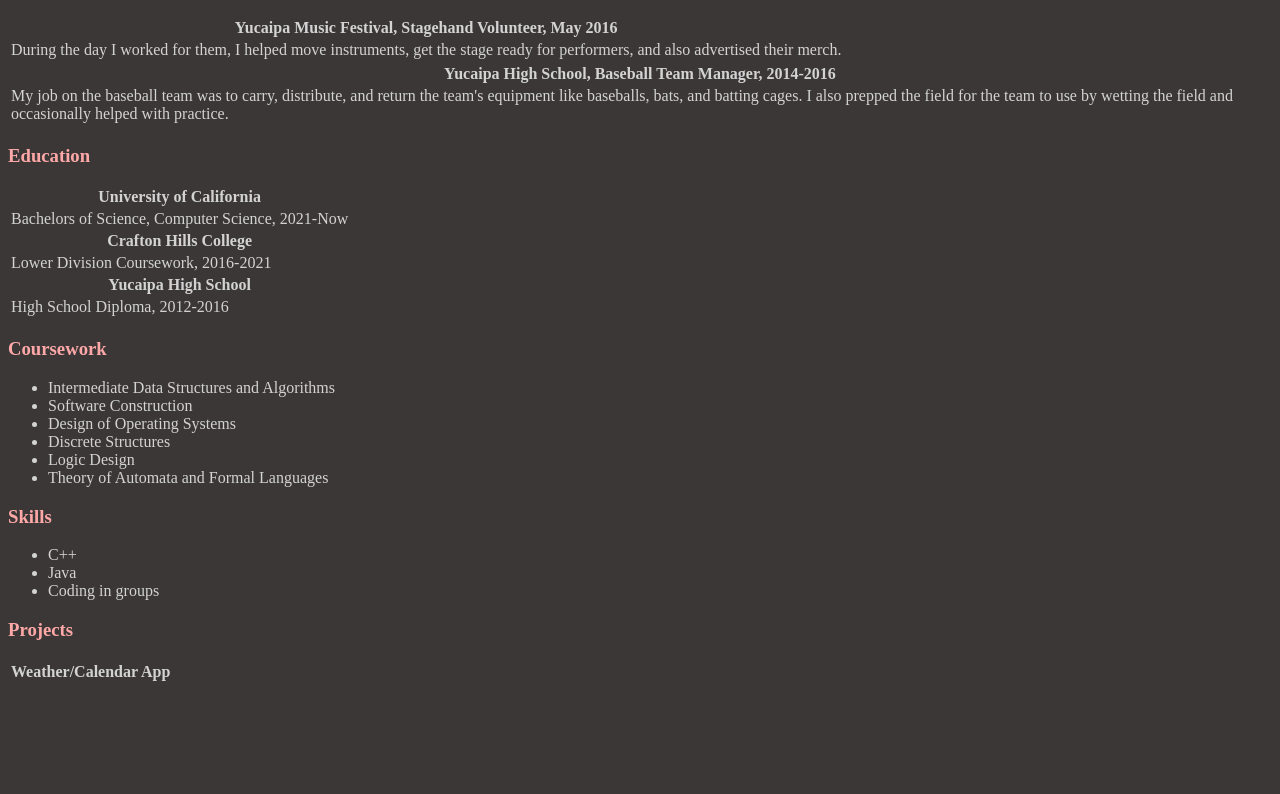
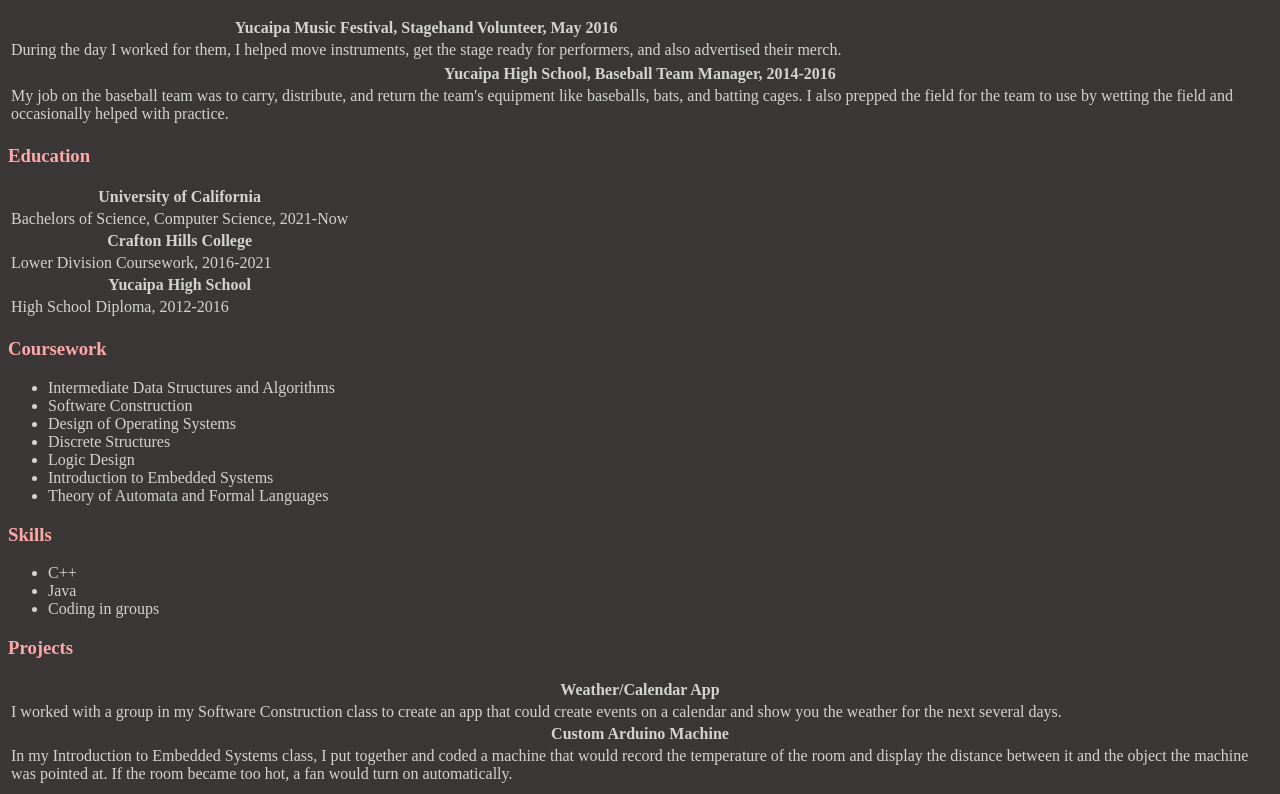
Before and after one commit to BlargBetaa/TimThomasWebsite, a plain HTML site: page index.html in a window 1280 px wide. Shown: the part 711-1505 px from the top of the page. Before the commit the page ends 1407 px from the top, so only its background shows below. Drawn offline with Linux system fonts and the light colour scheme.

Commit message:
Completed Phase 1: Index.html
Finished projects section.

```diff
--- a/index.html
+++ b/index.html
@@ -113,6 +113,7 @@
         <li>Design of Operating Systems</li>
         <li>Discrete Structures</li>
         <li>Logic Design</li>
+        <li>Introduction to Embedded Systems</li>
         <li>Theory of Automata and Formal Languages</li>
     </ul>
     <!--===============================================================================================================-->
@@ -140,7 +141,20 @@
         </thead>
         <tbody>
             <td style="color: lightgray">
-
+                I worked with a group in my Software Construction class to create an app that could create events on a
+                calendar and show you the weather for the next several days.
+            </td>
+        </tbody>
+        <thead>
+            <th style="color: lightgray">
+                Custom Arduino Machine
+            </th>
+        </thead>
+        <tbody>
+            <td style="color: lightgray">
+                In my Introduction to Embedded Systems class, I put together and coded a machine that would record the
+                temperature of the room and display the distance between it and the object the machine was pointed at.
+                If the room became too hot, a fan would turn on automatically.
             </td>
         </tbody>
     </table>
```
